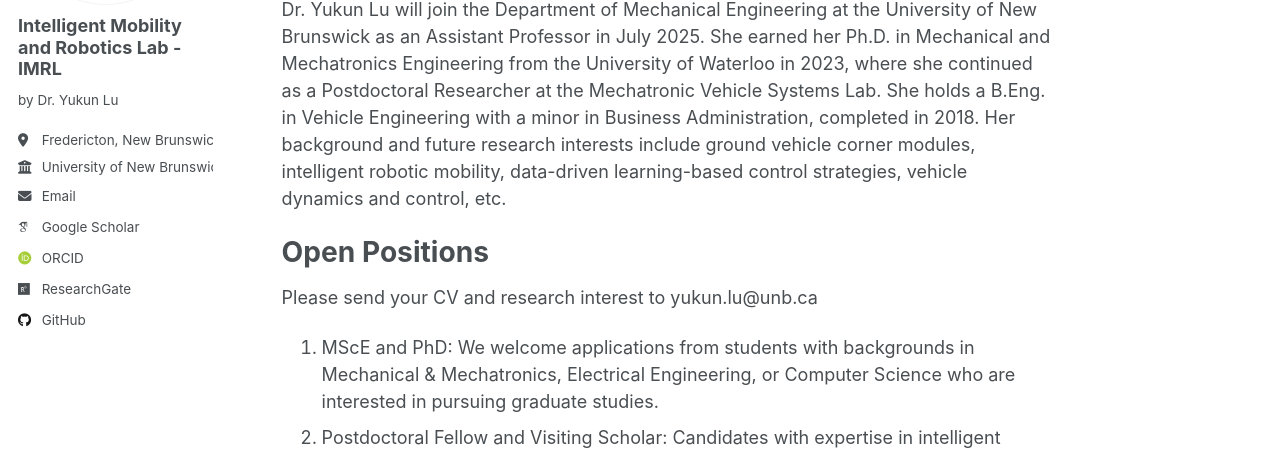
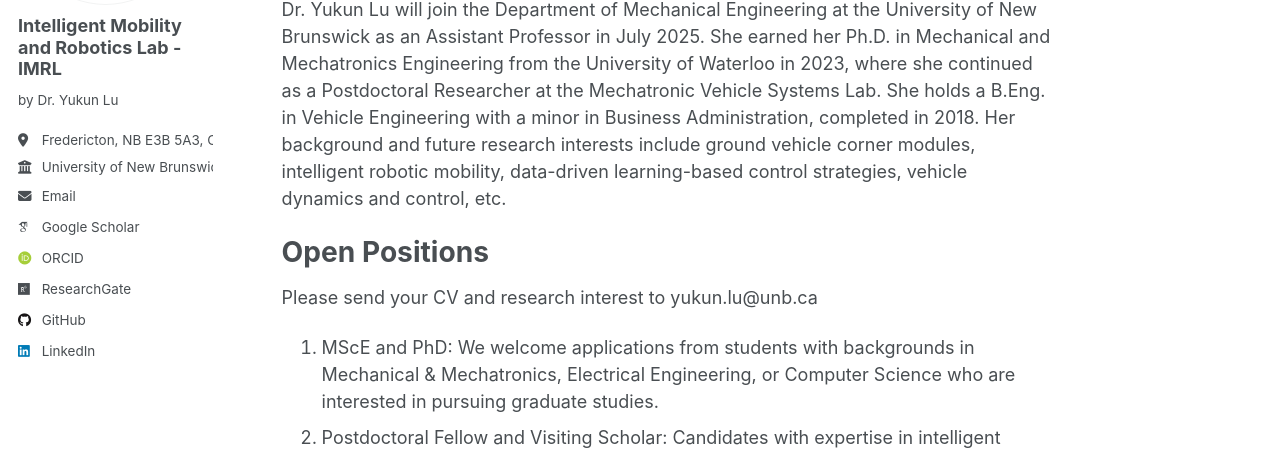
Before and after one commit to IMRL2025/IMRL2025.github.io, a Jekyll site: the page built from _pages/about.md, in a window 1280 px wide. Shown: the part 270-720 px from the top of the page. Built offline with Jekyll 4.4.1, drawn with Linux system fonts in a browser that asks for light colours; some web fonts are replaced.

Commit message:
Update _config.yml

```diff
--- a/_config.yml
+++ b/_config.yml
@@ -26,7 +26,7 @@ author:
   name             : "Intelligent Mobility and Robotics Lab - IMRL"
   pronouns         : # example: "they/them"
   bio              : "by Dr. Yukun Lu"
-  location         : "Fredericton, New Brunswick, Canada"
+  location         : "Fredericton, NB E3B 5A3, Canada"
   employer         : "University of New Brunswick"
   uri              : # URL
   email            : "yukun.lu@unb.ca"
@@ -60,7 +60,7 @@ author:
   keybase          : # Username
   instagram        : # Username
   lastfm           : # Username
-  linkedin         : # Username
+  linkedin         : "https://www.linkedin.com/in/yukun-lu-87b9b4152/"
   mastodon         : # URL
   medium           : # URL
   pinterest        : # Username
```
